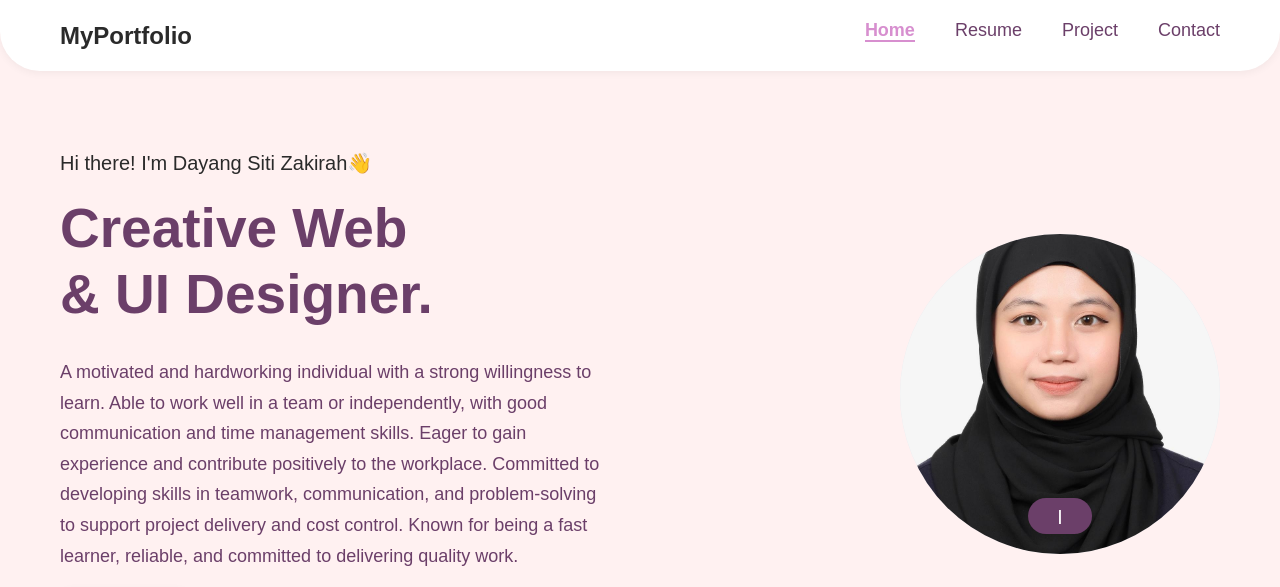
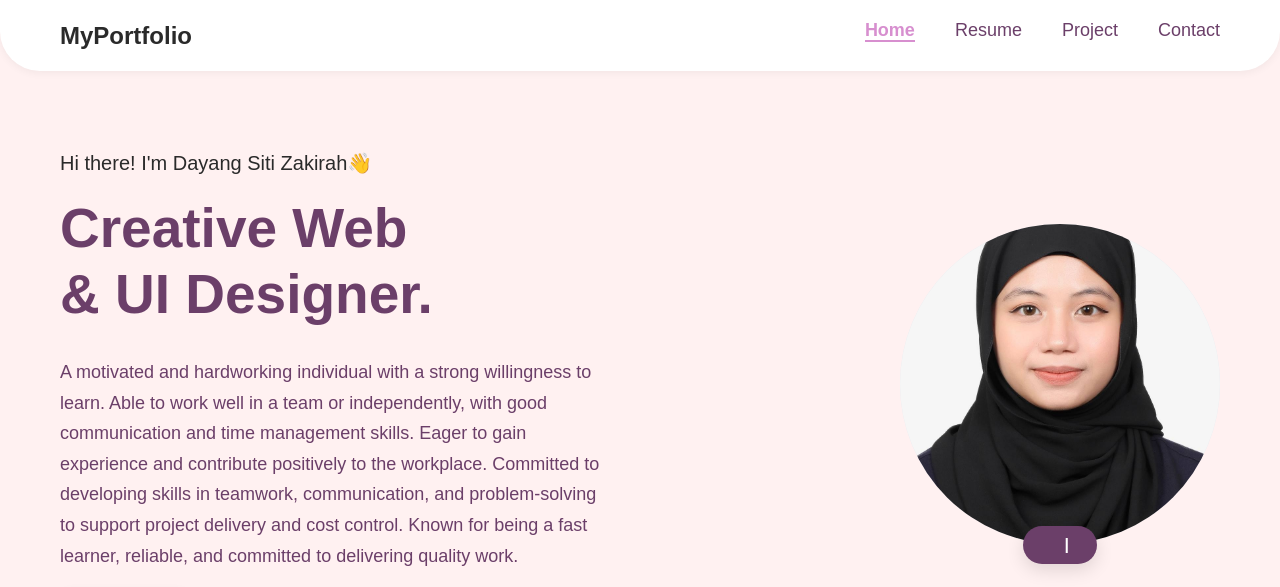
Before and after one commit to sohinsaek/Zakirah-s-Portfolio, a plain HTML site: page index.html in a window 1280 px wide. Shown: the top 587 px of the page. Drawn offline with Linux system fonts and the light colour scheme.

Commit message:
Update style.css

```diff
--- a/styles/style.css
+++ b/styles/style.css
@@ -92,6 +92,12 @@ body {
 
 /* IMAGE AREA */
 .hero-image {
+    /* make image area a vertical stack and center contents */
+    display: flex;
+    flex-direction: column;
+    align-items: center;
+    justify-content: flex-start;
+    gap: 18px;
     position: relative;
 }
 
@@ -100,32 +106,47 @@ body {
     height: 320px;
     background: #e6e9ef;
     border-radius: 50%;
-    display: flex;
-    align-items: center;
-    justify-content: center;
-    color: #555;
-    font-size: 28px;
-    font-weight: bold;
+    /* overflow: hidden;           /\* IMPORTANT: trims the image into a circle \*\/ */
+    display: block;
+    margin: 0 auto;
 }
 
 .badge {
-    position: absolute;
-    bottom: 20px;
-    left: 50%;
-    transform: translateX(-50%);
-    background: #6B3F69;
-    color: white;
-    padding: 10px 30px;
-    border-radius: 50px;
-    font-size: 14px;
-    font-weight: bold;
-    box-shadow: 0 4px 10px rgba(0,0,0,0.15);
-    white-space: nowrap;
-    overflow: hidden;
-    text-overflow: ellipsis;
+    /* keep your existing badge styles; these ensure inline text layout */
+    display: inline-flex;
+    align-items: center;
+    justify-content: center;
+    gap: 8px;
+    padding: 10px 28px;
+    border-radius: 24px;
+    background: #6b3f69; /* keep your badge color */
+    color: #fff;
+    font-weight: 700;
+    letter-spacing: 0.5px;
+    margin-top: -36px; /* change this value to increase/decrease overlap */
+    z-index: 5;
+    box-shadow: 0 6px 18px rgba(0,0,0,0.12);
 }
 
-/* GitHub and Download CV Links */
+/* typed text inside badge */
+.badge #typed {
+    white-space: nowrap;
+}
+
+/* blinking caret */
+.badge .cursor {
+    display: inline-block;
+    margin-left: 6px;
+    color: #fff;
+    opacity: 1;
+    animation: blink 900ms steps(2, start) infinite;
+    font-weight: 700;
+}
+
+@keyframes blink {
+    50% { opacity: 0; }
+}
+
 .github-link,
 .download-cv-link {
     display: inline-flex;
```
